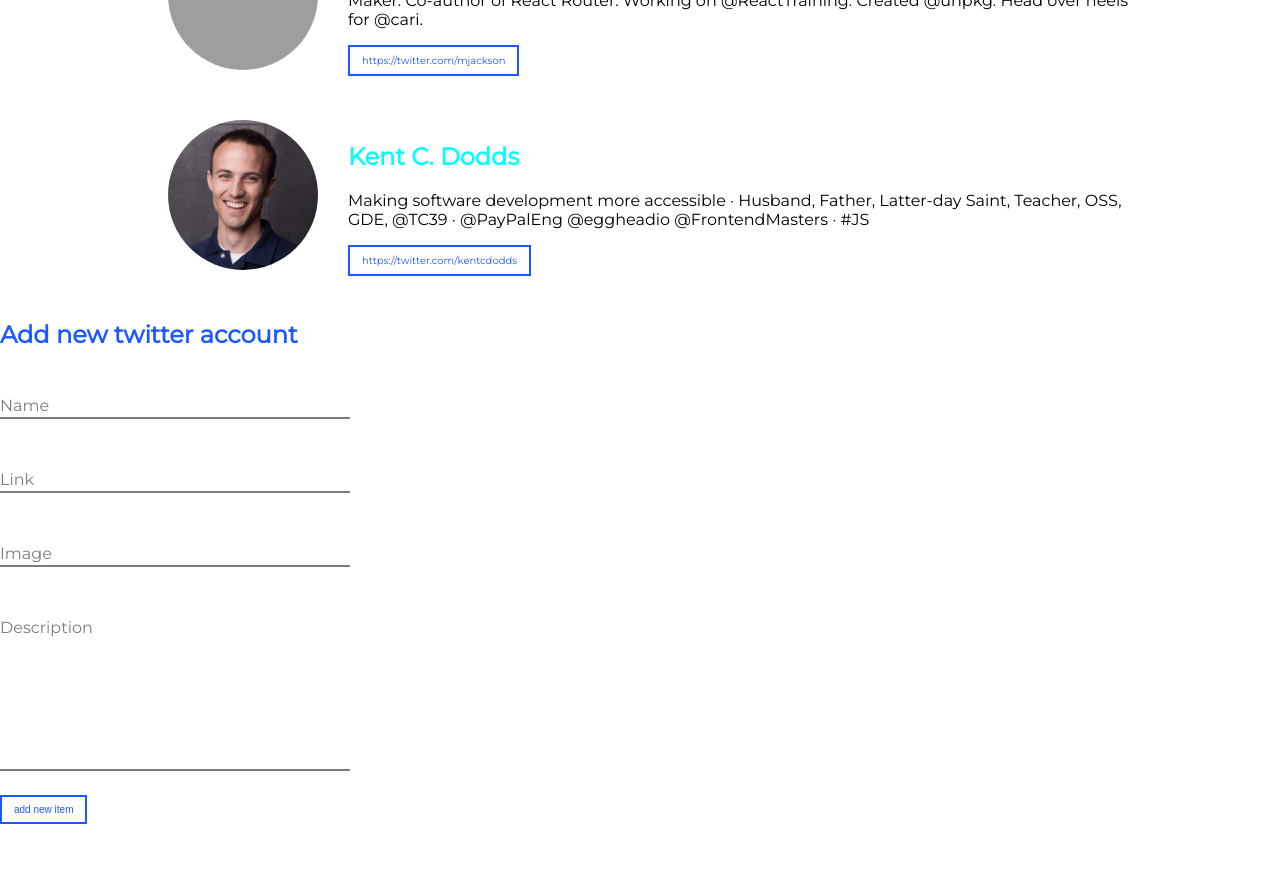
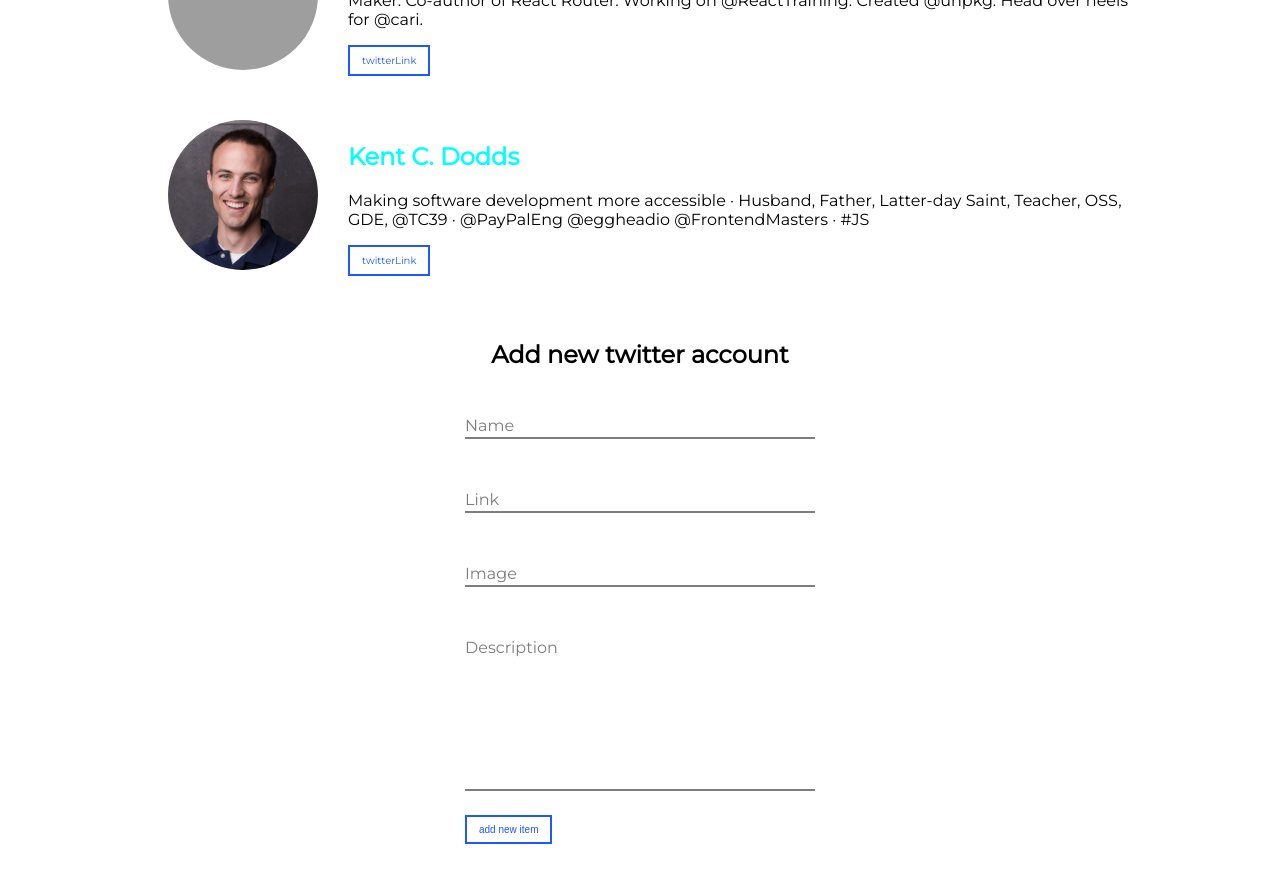
Before and after one commit to monkeymr014/react-kurs, a React (Create React App) app: page / in a window 1280 px wide. Shown: the part 580-1462 px from the top of the page. Before the commit the page ends 1404 px from the top, so only its background shows below. Built offline with nearby package versions, Linux system fonts and the light colour scheme; grey boxes are pictures that could not be loaded.

Commit message:
lesson 4.9

```diff
--- a/src/components/Form/Forms.js
+++ b/src/components/Form/Forms.js
@@ -1,32 +1,32 @@
 import React from 'react';
-import './Form.modules.scss';
+import styles from './Form.module.scss';
 
 const Form = ({submitFn}) => (
-    <div className="form__wrapper">
+    <div className={styles.wrapper}>
         <h2>Add new twitter account</h2>
         <form
-            className="form__form"
+            className={styles.form__form}
             onSubmit={submitFn}
         >
-            <div className="form__item">
+            <div className={styles.form__item}>
                 <input
                     type="text"
                     name="name"
                     id="name" placeholder=" " maxLength="30"
                 />
                 <label htmlFor="name">Name</label>
-                <div className="forms__item__bar"></div>
+                <div className={styles.forms__item__bar}></div>
             </div>
-            <div className="form__item">
+            <div className={styles.form__item}>
                 <input
                     type="text"
                     name="link"
                     id="link" placeholder=" "
                 />
                 <label htmlFor="link">Link</label>
-                <div className="forms__item__bar"></div>
+                <div className={styles.forms__item__bar}></div>
             </div>
-            <div className="form__item">
+            <div className={styles.form__item}>
                 <input
                     type="text"
                     name="image"
@@ -34,19 +34,19 @@ const Form = ({submitFn}) => (
                     placeholder=" "
                 />
                 <label htmlFor="image">Image</label>
-                <div className="forms__item__bar"></div>
+                <div className={styles.forms__item__bar}></div>
             </div>
-            <div className="form__item">
+            <div className={styles.form__item}>
                 <textarea
                     name="description"
                     id="description"
                     placeholder=" "
                 />
                 <label htmlFor="description">Description</label>
-                <div className="forms__item__bar"></div>
+                <div className={styles.forms__item__bar}></div>
             </div>
             <button
-                className="form__button"
+                className={styles.form__button}
                 type="submit"
             >
                 add new item
--- a/src/components/ListWrapper/ListItem/ListItem.js
+++ b/src/components/ListWrapper/ListItem/ListItem.js
@@ -1,6 +1,6 @@
 import React from "react";
-import  PropTypes  from "prop-types";
-import './ListItem.css'
+import PropTypes  from "prop-types";
+import styles from  './ListItem.module.scss'
 
 const ListItem = ({
    name,
@@ -9,12 +9,12 @@ const ListItem = ({
    twitterLink,
 }) =>
 (
-   <li className="listItem__wrapper">
-      <img src={image} className="listItem__image" alt="name" />
+   <li className={styles.wrapper}>
+      <img src={image} className={styles.image} alt="name" />
       <div>
-         <h2 className="listItem__name" >{name}</h2>
-         <p className="listItem__descrition"> {description}</p>
-         <a href="{twitterLink}" target="_blank" className="listItem__button">{twitterLink}</a>
+         <h2 className={styles.name} >{name}</h2>
+         <p className={styles.descrition}> {description}</p>
+         <a href="{twitterLink}" target="_blank" className={styles.button}>twitterLink</a>
       </div>
    </li>
 );
--- a/src/components/ListWrapper/ListItem/ListItem.css
+++ b/src/components/ListWrapper/ListItem/ListItem.module.scss
@@ -1,27 +1,43 @@
-.listItem__wrapper {
-   list-style: none ;
+@keyframes appear {
+  0% {
+    opacity: 0;
+    top: 35px;
+  }
+  100% {
+    opacity: 1;
+    top: 0;
+  }
+}
+
+
+.wrapper {
    padding: 0;
    margin: 0 0 50px;
    display: flex;
    align-items: center;
    padding: 50px, 30px;
+   position: relative;
+   animation-name: appear;
+  animation-duration: 2s;
+  animation-iteration-count: ease;
 }
-.listItem__image {
+.image {
   flex-shrink: 0;
   margin-right: 30px;
   height: 150px;
   width: 150px;
   border-radius: 50% ;
 }
-.listItem__name {
+.name {
    color: aqua;
    font-weight: 700;
+
  }
- .listItem__descrition {
+ .descrition {
   margin: 10px 0 20px;
    font-weight: 300;
  }
- .listItem__button {
+ .button {
   font-size: 10px;
   text-decoration: none;
   padding: 7px 12px;
--- a/src/components/ListWrapper/ListWrapper.js
+++ b/src/components/ListWrapper/ListWrapper.js
@@ -1,9 +1,9 @@
 import React from "react";
 import ListItem from "./ListItem/ListItem";
-import './ListWrapper.css';
+import  styles from'./ListWrapper.module.scss';
 
 const ListWrpapper = (props) => (
-   <ul className="listWrapper__wrapper">
+   <ul className={styles.wrapper}>
       {
          props.items.map(item => (
             <ListItem key={item.name} {...item} />
--- a/src/components/ListWrapper/ListWrapper.css
+++ b/src/components/ListWrapper/ListWrapper.module.scss
@@ -1,4 +1,4 @@
-.listWrapper__wrapper {
+.wrapper {
    width: 80vw;
    margin: 100px auto 0;
 }
```
Also changed, not shown: src/components/Form/Form.module.scss (renamed from src/components/Form/Form.modules.scss).
